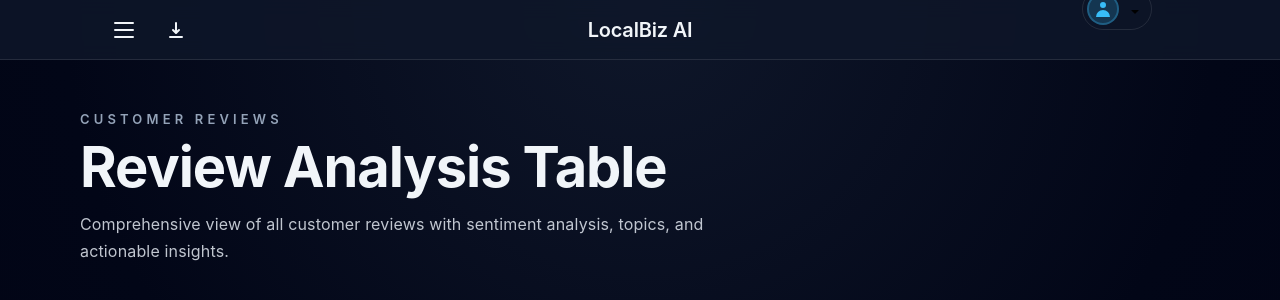
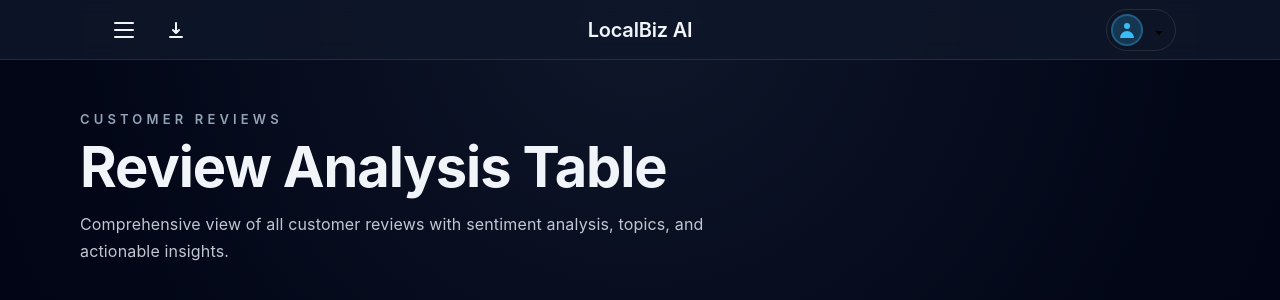
Before and after one commit to DayalaNithin/nextgen-AI-powered-local-business-platform, a Django app: page /reviews/ in a window 1280 px wide. Shown: the top 300 px of the page. Run offline with Django 5.2, Linux system fonts and the light colour scheme; a user stored in the database is signed in; data that the repository does not hold is empty.

Commit message:
Modify position of auth buttons and profile menu
Adjusted positioning of auth buttons and profile menu for better alignment.

```diff
--- a/myapp/static/css/layout.css
+++ b/myapp/static/css/layout.css
@@ -65,7 +65,7 @@
 .profile-menu {
   position: absolute;
   right: 1.5rem;
-  top: 50%;
+  top: 51.5%;
   transform: translateY(-50%);
   z-index: 2000;
   display: flex;
@@ -179,10 +179,14 @@
 
 /* Profile Menu */
 .profile-menu {
-  position: relative;
+  position: absolute;
+  right: 1.5rem;
+  top: 51.5%;
+  transform: translateY(-50%);
+  z-index: 2000;
   display: flex;
   align-items: center;
-  margin-left: auto;
+  gap: 0.75rem;
 }
 
 .profile-trigger {
```
